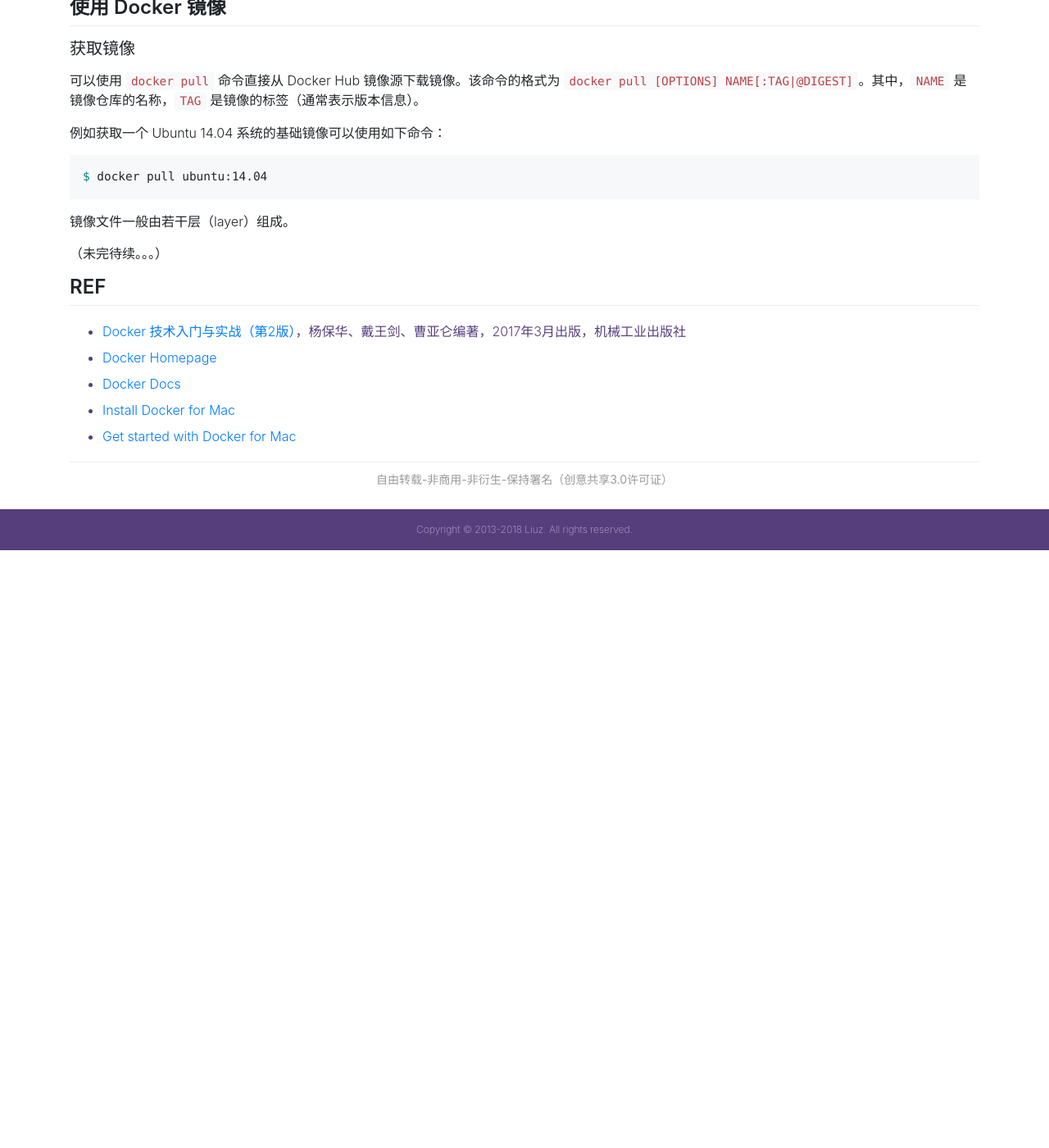
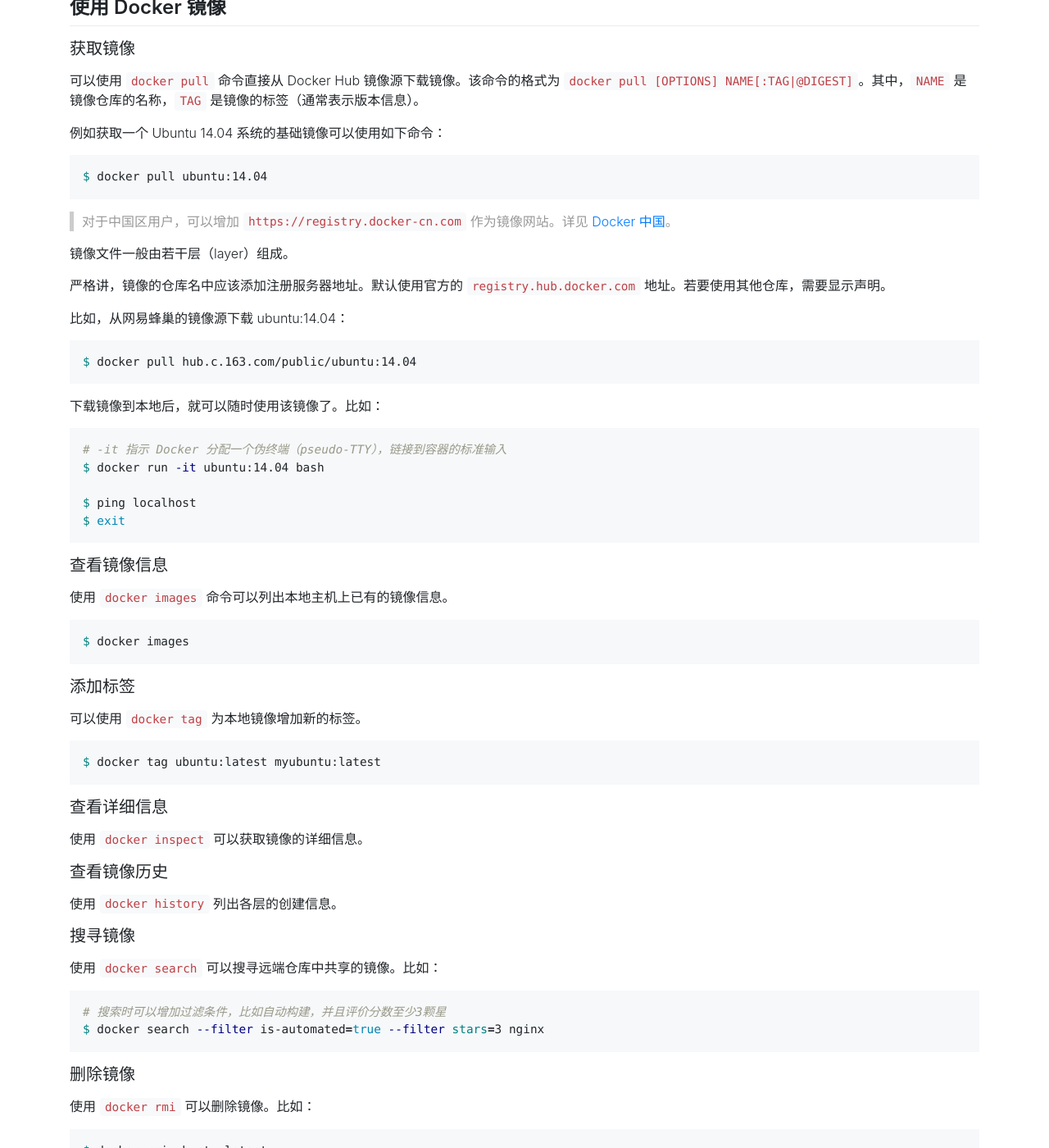
Before and after one commit to liuzhuan/liuzhuan.github.io, a Jekyll site: the page built from _posts/2017-12-23-docker-primer.md, in a window 1280 px wide and 1400 px high, scrolled down 2161 px. Shown: the whole window at 82% size. Built offline with Jekyll 4.4.1, drawn with Linux system fonts in a browser that asks for light colours; nearby versions of some CDN libraries; before the commit the page ends 2832 px from its top, so only the background shows below that; some of the changed text lies outside the part shown.

Commit message:
updating docker notes

````diff
--- a/_posts/2017-12-23-docker-primer.md
+++ b/_posts/2017-12-23-docker-primer.md
@@ -112,13 +112,84 @@ CONTAINER ID        IMAGE               COMMAND                  CREATED
 $ docker pull ubuntu:14.04
 ```
 
+> 对于中国区用户，可以增加 `https://registry.docker-cn.com` 作为镜像网站。详见 [Docker 中国][mirror]。
+
 镜像文件一般由若干层（layer）组成。
+
+严格讲，镜像的仓库名中应该添加注册服务器地址。默认使用官方的 `registry.hub.docker.com` 地址。若要使用其他仓库，需要显示声明。
+
+比如，从网易蜂巢的镜像源下载 ubuntu:14.04：
+
+```sh
+$ docker pull hub.c.163.com/public/ubuntu:14.04
+```
+
+下载镜像到本地后，就可以随时使用该镜像了。比如：
+
+```sh
+# -it 指示 Docker 分配一个伪终端（pseudo-TTY），链接到容器的标准输入
+$ docker run -it ubuntu:14.04 bash
+
+$ ping localhost
+$ exit
+```
+
+### 查看镜像信息
+
+使用 `docker images` 命令可以列出本地主机上已有的镜像信息。
+
+```sh
+$ docker images
+```
+
+### 添加标签
+
+可以使用 `docker tag` 为本地镜像增加新的标签。
+
+```sh
+$ docker tag ubuntu:latest myubuntu:latest
+```
+
+### 查看详细信息
+
+使用 `docker inspect` 可以获取镜像的详细信息。
+
+### 查看镜像历史
+
+使用 `docker history` 列出各层的创建信息。
+
+### 搜寻镜像
+
+使用 `docker search` 可以搜寻远端仓库中共享的镜像。比如：
+
+```sh
+# 搜索时可以增加过滤条件，比如自动构建，并且评价分数至少3颗星
+$ docker search --filter is-automated=true --filter stars=3 nginx
+```
+
+### 删除镜像
+
+使用 `docker rmi` 可以删除镜像。比如：
+
+```sh
+$ docker rmi ubuntu:latest
+```
+
+## 创建镜像
+
+创建镜像的主要有三种：
+
+- 基于已有镜像的容器创建
+- 基于本地模板导入
+- 基于 `Dockerfile` 创建
 
 （未完待续。。。）
 
 ## REF
 
 - [Docker 技术入门与实战（第2版）][book]，杨保华、戴王剑、曹亚仑编著，2017年3月出版，机械工业出版社
+- [Docker 入门教程][docker-ryf]，阮一峰，2018/02/09
+- [Docker 微服务教程][docker-ryf-micro], 阮一峰，2018/02/13
 - [Docker Homepage][docker]
 - [Docker Docs][docs]
 - [Install Docker for Mac][install-docker-mac]
@@ -132,3 +203,6 @@ $ docker pull ubuntu:14.04
 [hub]: https://hub.docker.com
 [docker-for-mac]: https://docs.docker.com/docker-for-mac/
 [install-docker-mac]: https://docs.docker.com/docker-for-mac/install/
+[docker-ryf]: http://www.ruanyifeng.com/blog/2018/02/docker-tutorial.html
+[docker-ryf-micro]: http://www.ruanyifeng.com/blog/2018/02/docker-wordpress-tutorial.html
+[mirror]: https://www.docker-cn.com/registry-mirror
````
